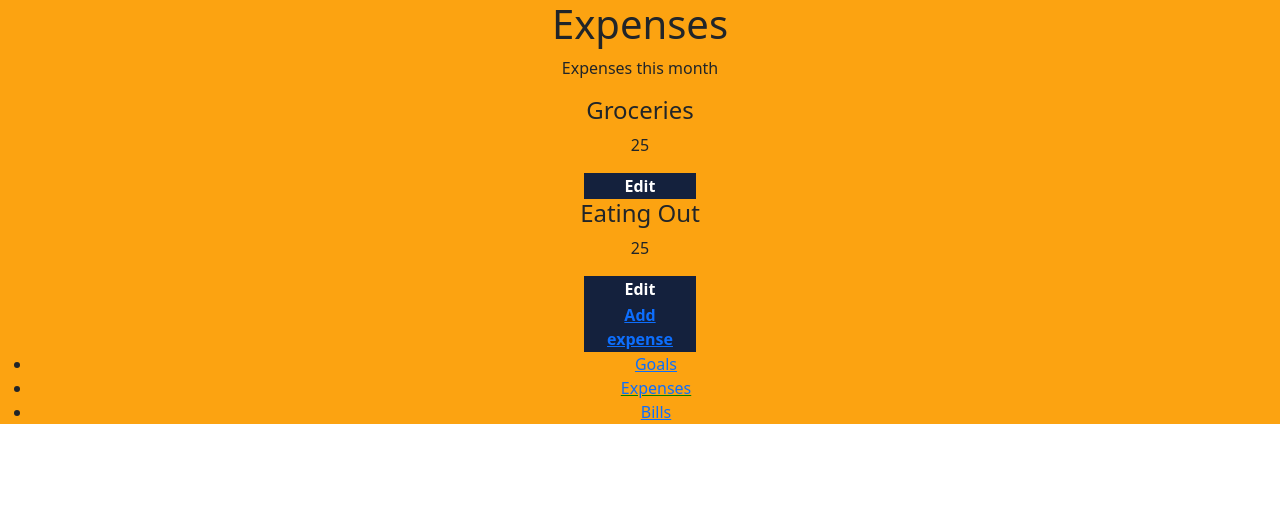
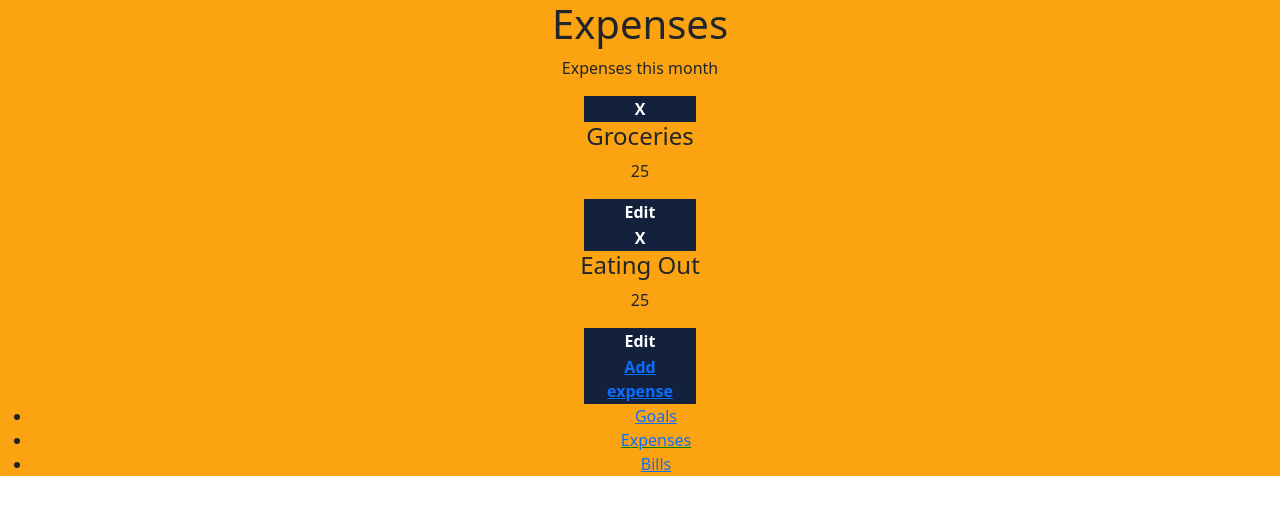
Before and after one commit to montse-velazquez/Budget, a React (Create React App) app: page /expenses in a window 1280 px wide. Shown: the top 514 px of the page. Built offline with nearby package versions, Linux system fonts and the light colour scheme.

Commit message:
Create delete expenses function, working now

```diff
--- a/src/expensesInterface/ExpContext.jsx
+++ b/src/expensesInterface/ExpContext.jsx
@@ -40,6 +40,15 @@ const expenseReducer = (previousState, instruction) => {
             stateEditable[targetExpenseIndex] = instruction.updatedExpense;
             return stateEditable;
 
+        case 'deleteExpense' : {
+            let indexToRemove = stateEditable.findIndex(globalSpecificExpense => {
+                return globalSpecificExpense.id === instruction.deleteExpense.id;
+            })
+
+            stateEditable.splice(indexToRemove, 1);
+            return stateEditable;
+        }
+
         default:
             console.log("Invalid instruction, you tried: " + instruction.type);
             return previousState;
@@ -66,6 +75,7 @@ export default function ExpenseProvider(props){
 
     useEffect(() => {
         expenseDispatch({type:"setup", addData:persistentData});
+        // eslint-disable-next-line react-hooks/exhaustive-deps
     }, []);
 
     useEffect(() => {
@@ -74,6 +84,7 @@ export default function ExpenseProvider(props){
 
     useEffect(() => {
         setPeristentData(expenseData);
+        // eslint-disable-next-line react-hooks/exhaustive-deps
     },[expenseData]);
 
     return(
--- a/src/expensesInterface/ExpDisplay.jsx
+++ b/src/expensesInterface/ExpDisplay.jsx
@@ -1,11 +1,12 @@
 import { useEffect, useState } from "react";
-import { useExpenseData } from "./ExpContext";
+import { useExpenseData, useExpenseDispatch } from "./ExpContext";
 
 export default function ExpenseDisplay(props){
     const {id} = props;
     const [localExpense, setLocalExpense] = useState({});
 
     const globalExpensesData = useExpenseData();
+    const globalExpensesDispatch = useExpenseDispatch();
 
     useEffect(() => {
         setLocalExpense(globalExpensesData.find(globalSpecificExpense => {
@@ -13,8 +14,22 @@ export default function ExpenseDisplay(props){
         }));
     },[globalExpensesData, id])
 
+    const deleteExpenseFromExpenses = () => {
+        let targetExpense = {
+            id: id
+        }
+        if(id) {
+            globalExpensesDispatch({type:"deleteExpense", deleteExpense: targetExpense})
+        } else {
+            return (
+                <p>Nothing to delete</p>
+            )
+        }
+    }
+
     return(
         <div>
+            <button onClick={deleteExpenseFromExpenses}>X</button>
             <h4>{localExpense.category}</h4>
             <p>{localExpense.amount}</p>
 
```
